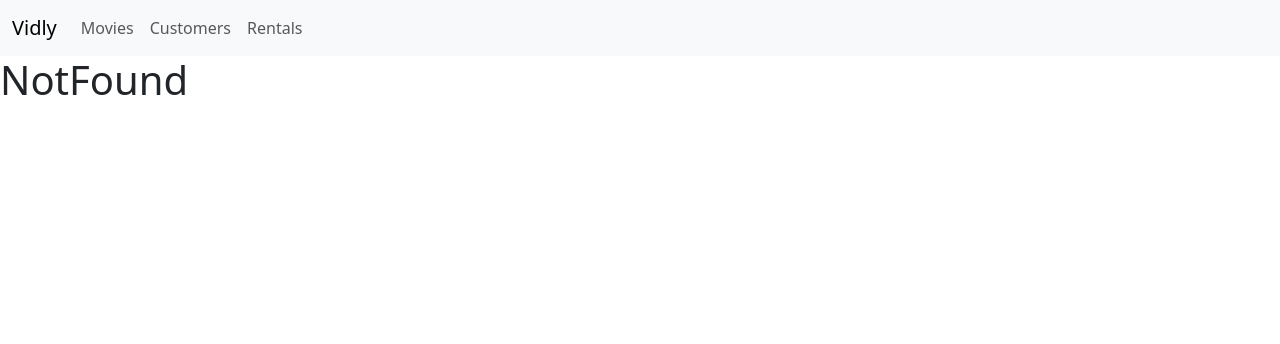
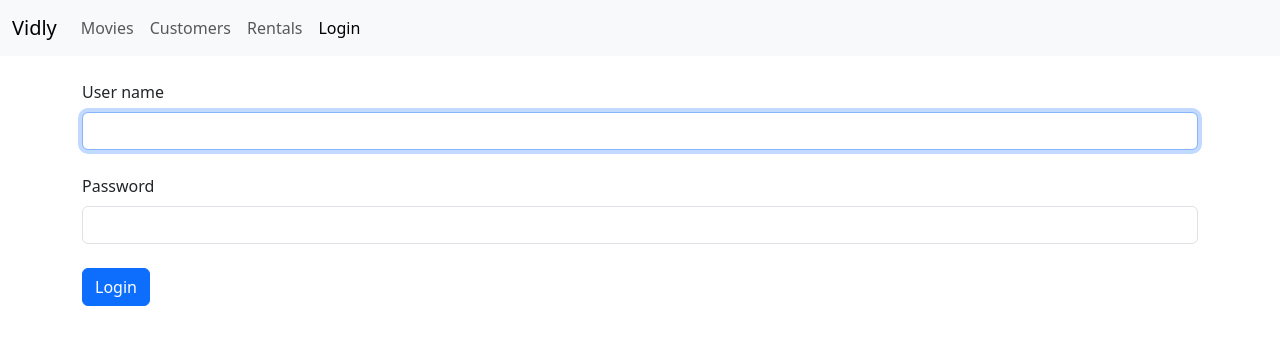
Before and after one commit to AbdulrahmanSallam/vidly, a React (Vite) app: page /login in a window 1280 px wide. Shown: the top 344 px of the page. Built offline with nearby package versions, Linux system fonts and the light colour scheme.

Commit message:
Add login form

```diff
--- a/package.json
+++ b/package.json
@@ -12,6 +12,7 @@
   "dependencies": {
     "@fortawesome/fontawesome-free": "^7.2.0",
     "bootstrap": "^5.3.8",
+    "joi": "^18.2.1",
     "lodash": "^4.18.1",
     "prop-types": "^15.8.1",
     "react": "^19.2.6",
--- a/src/App.jsx
+++ b/src/App.jsx
@@ -7,6 +7,7 @@ import Rentals from "./components/rentals";
 import NotFound from "./components/notFound";
 import Navbar from "./components/navbar";
 import MovieForm from "./components/movie-form";
+import Login from "./components/login";
 
 function App() {
   return (
@@ -14,6 +15,7 @@ function App() {
       <Navbar></Navbar>
       <main>
         <Routes>
+          <Route path="/login" Component={Login}></Route>
           <Route path="/movies/:id" Component={MovieForm}></Route>
           <Route path="/movies" Component={Movies}></Route>
           <Route path="/customers" Component={Customers}></Route>
--- /dev/null
+++ b/src/components/login.jsx
@@ -0,0 +1,80 @@
+import { Component } from "react";
+
+class Login extends Component {
+  state = {
+    account: {
+      userName: "",
+      password: "",
+    },
+    errors: {},
+  };
+
+  validate = () => {
+    const { account } = this.state;
+    const errors = {};
+
+    if (!account.userName.trim()) errors.userName = "User name is required";
+    if (!account.password.trim()) errors.password = "Password is required";
+
+    return Object.keys(errors).length ? errors : null;
+  };
+
+  handleSubmit = e => {
+    e.preventDefault();
+
+    const errors = this.validate();
+    this.setState({ errors });
+    console.log(errors);
+
+    if (errors) return null;
+
+    console.log("submitted");
+  };
+
+  handleChange = e => {
+    const state = { ...this.state };
+    state.account[e.currentTarget.name] = e.currentTarget.value;
+    this.setState(state);
+  };
+
+  render() {
+    return (
+      <section className="py-4">
+        <div className="container">
+          <form onSubmit={this.handleSubmit}>
+            <div className="mb-4">
+              <label htmlFor="userName" className="form-label">
+                User name
+              </label>
+              <input
+                onChange={this.handleChange}
+                value={this.state.userName}
+                autoFocus
+                type="text"
+                name="userName"
+                id="userName"
+                className="form-control"
+              />
+            </div>
+            <div className="mb-4">
+              <label htmlFor="password" className="form-label">
+                Password
+              </label>
+              <input
+                onChange={this.handleChange}
+                value={this.state.password}
+                type="password"
+                name="password"
+                id="password"
+                className="form-control"
+              />
+            </div>
+            <button className="btn btn-primary">Login</button>
+          </form>
+        </div>
+      </section>
+    );
+  }
+}
+
+export default Login;
--- a/src/components/navbar.jsx
+++ b/src/components/navbar.jsx
@@ -34,6 +34,11 @@ const Navbar = () => {
                 Rentals
               </NavLink>
             </li>
+            <li className="nav-item">
+              <NavLink to={"login"} className="nav-link">
+                Login
+              </NavLink>
+            </li>
           </ul>
         </div>
       </div>
```
Also changed, not shown: 1 other file (tests, documents, lock files or other folders).
